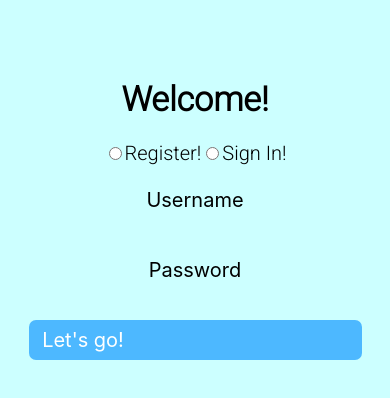
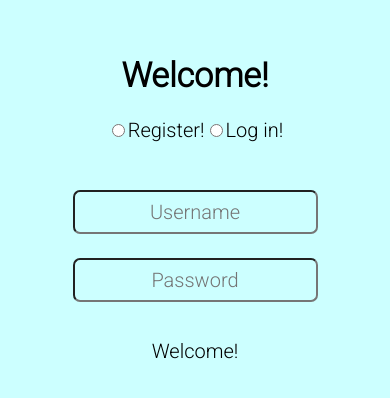
Before and after one commit to krithravi/hackTX2020, a React Native app: screen / in a window 390 px wide. Shown: the part 218-616 px from the top of the page. Built offline with nearby package versions, Linux system fonts and the light colour scheme.

Commit message:
smol update

```diff
--- a/App.js
+++ b/App.js
@@ -3,19 +3,25 @@ import React from 'react';
 import { StyleSheet, Text, View } from 'react-native';
 import './style.css';
 
-import Inputs from './components/Inputs'
+import Login from './components/Login'
+
+
+var state = {
+    token: ''
+}
+
 
 export default function App() {
-  return (
-      <View style={styles.container}>
-        <Inputs />
+    return (
+        <View style={styles.container}>
+        <Login />
         <StatusBar style="auto" />
-      </View>
-  );
+        </View>
+    );
 }
 
 const styles = StyleSheet.create({
-  container: {
+    container: {
     flex: 1,
     alignItems: 'center',
     justifyContent: 'center',
--- a/components/Inputs.js
+++ b/components-old/Inputs.js
@@ -14,8 +14,8 @@ class Inputs extends Component {
         reportInt: '',
         int: '',
         zipcode: '',
-        points: 0,
-        streak: 0,
+        points: '',
+        streak: '',
         hideLog: "block",
         hideRep: "none",
         temp: ' '
@@ -32,13 +32,6 @@ class Inputs extends Component {
         this.setState({ temp: x })
     }
 
-    SetPoints = (x) => {
-        this.setState({ points: x })
-    }
-
-    SetStreak = (x) => {
-        this.setState({ streak: x })
-    }
 
     async checkNewPass (x) {
         // if it's valid, set it
@@ -301,7 +294,7 @@ class Inputs extends Component {
                     Points: {this.state.points}
                     <br></br>
                     Streak: {this.state.streak}
-
+                    {console.log(this.state.points + " " + this.state.streak)}
                     <br></br>
                     Change password:
                     <TextInput style = {styles.input}
--- /dev/null
+++ b/components/Login.js
@@ -0,0 +1,200 @@
+// Ok so may god forbid this file contain
+// ANYTHING other than login and registration
+// and the corresponding authentication
+// not *one more thing*
+// RETURNS A TOKEN
+
+import React, { Component } from 'react';
+import { View, Text, TouchableOpacity, TextInput, StyleSheet, Switch } from 'react-native';
+import '../style.css';
+
+const minLength = 4;
+
+class Login extends Component {
+
+    constructor(props) {
+        super(props);
+        this.handleLogin = this.handleLogin.bind(this);
+    }
+
+    state = {
+        username: '',
+        password: '',
+        logOpt: '',
+        token: ''
+    }
+
+    handleEntry=(e)=>{
+        this.setState({
+          logOpt: e.target.value
+        })
+        console.log(this.state.logOpt + " " + e.target.value);
+    }
+
+    isAlphaNumeric = (c) => {
+        if (!(c > 47 && c < 58) &&
+            !(c > 64 && c < 91) &&
+            !(c > 96 && c < 123)) {
+            return false;
+        }
+        return true;
+    }
+
+    validUserName = (s) => {
+        if (s.length < minLength) {
+            return false;
+        }
+        for (var i = 0; i < s.length; i++) {
+            if (!this.isAlphaNumeric(s.charCodeAt(i))) {
+                console.log("got here" + i);
+                return false;
+            }
+        }
+        return true;
+    }
+
+    validPassWord = (s) => {
+        s += "";
+        if (s.length < minLength) {
+            return false;
+        }
+        for (var i = 0; i < s.length; i++) {
+            var temp = s.charCodeAt(i);
+            if (temp < 32 || temp > 126) {
+                return false;
+            }
+        }
+        return true;
+    }
+
+    async handleLogin (user, pass) {
+        console.log(this.state.logOpt);
+        if (this.validUserName(user) && this.validPassWord(pass)) {
+            if (this.state.logOpt == "register") {
+                var getPromise = await fetch("http://hacktx2020.southcentralus.cloudapp.azure.com:8080/api/register", {
+                    method: "POST",
+                    body: JSON.stringify({
+                        username: user,
+                        password: pass
+                    }),
+                    headers: {
+                        "Content-Type": "application/json; charset=UTF-8"
+                    }
+                })
+
+                var data = await getPromise.json();
+                if (getPromise.status != 200) {
+                    alert("Error, try again! :)");
+                }
+                else {
+                    this.setState({
+                        token: data["token"]
+                      })
+                    // TODO: take me to the next place!
+                    alert("success");
+                }
+            }
+            else if (this.state.logOpt == "login") {
+                var getPromise = await fetch("http://hacktx2020.southcentralus.cloudapp.azure.com:8080/api/login", {
+                    method: "POST",
+                    body: JSON.stringify({
+                        username: user,
+                        password: pass
+                    }),
+                    headers: {
+                        "Content-Type": "application/json; charset=UTF-8"
+                    }
+                })
+
+                var data = await getPromise.json();
+                if (getPromise.status != 200) {
+                    alert("Error, try again! :)");
+                }
+                else {
+                    this.setState({
+                        token: data["token"]
+                      })
+                    // TODO: take me to the next place!
+                    alert("success");
+                }
+
+            }
+            else {
+                alert("Must select an option");
+            }
+        }
+        else {
+            alert("Invalid credentials!");
+        }
+
+    }
+
+    render() {
+        return(
+            <div>
+                {/* Welcome! */}
+                <h1>
+                    Welcome!
+                </h1>
+
+                {/* Register or Login? */}
+
+                <form>
+                    <input
+                        type="radio"
+                        value="register"
+                        id="register"
+                        onChange={this.handleEntry}
+                        name="logOpt"
+                    />
+                    <label>
+                        Register!
+                    </label>
+
+                    <input
+                        type="radio"
+                        value="login"
+                        id="login"
+                        onChange={this.handleEntry}
+                        name="logOpt"
+                    />
+                    <label>
+                        Log in!
+                    </label>
+                </form>
+
+                <br></br>
+                <br></br>
+
+                {/* Username */}
+                <input
+                    type="text"
+                    id="username"
+                    placeholder="Username"
+                />
+                <br></br>
+                <br></br>
+                {/* Password */}
+                <input
+                    type="password"
+                    id="password"
+                    placeholder="Password"
+                />
+
+                <br></br>
+                <br></br>
+                {/* Submit button! */}
+                <button
+                    type="submit"
+                    className="button"
+                    onClick={this.handleLogin}
+                >
+                Welcome!
+                </button>
+
+            </div>
+        )
+    }
+}
+
+export default Login;
--- a/style.css
+++ b/style.css
@@ -13,6 +13,11 @@
 h1 {
     font-size: 34px;
     text-align: center;
+}
+
+input {
+    padding: 8px;
+    border-radius: 7px;
 }
 
 .switch {
```
Also changed, not shown: components-old/Profile.js (renamed from components/Profile.js), components-old/Report.js (renamed from components/Report.js), components-old/UserPage.js (renamed from components/UserPage.js).
